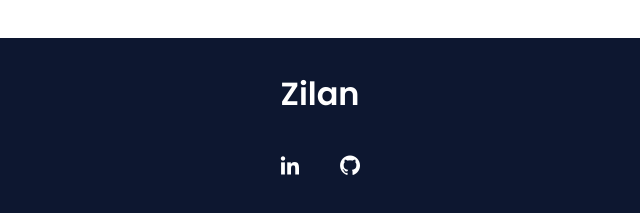
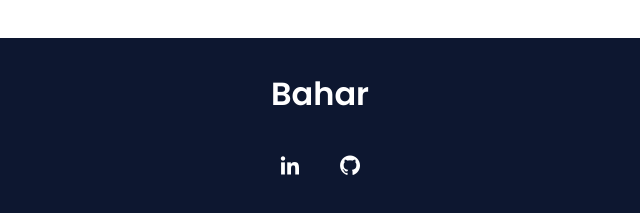
Before and after one commit to BeeAri/portfolio-zilan, a plain HTML site: page index.html in a window 1280 px wide. Shown: the part 3890-4103 px from the top of the page, 320-960 px from the left. Drawn offline with nearby package versions, Linux system fonts and the light colour scheme.

Commit message:
Update index.html

```diff
--- a/index.html
+++ b/index.html
@@ -227,7 +227,7 @@
 
         <!--===== FOOTER =====-->
         <footer class="footer">
-            <p class="footer__title">Zilan</p>
+            <p class="footer__title">Bahar</p>
             <div class="footer__social">
                 <a href="https://www.linkedin.com/in/zilan-g%C3%BCnd%C3%BCz-338909144" class="footer__icon"><i class='bx bxl-linkedin'></i></a>
                 <a href="https://github.com/BeeAri" class="footer__icon"><i class='bx bxl-github' ></i></a>
```
